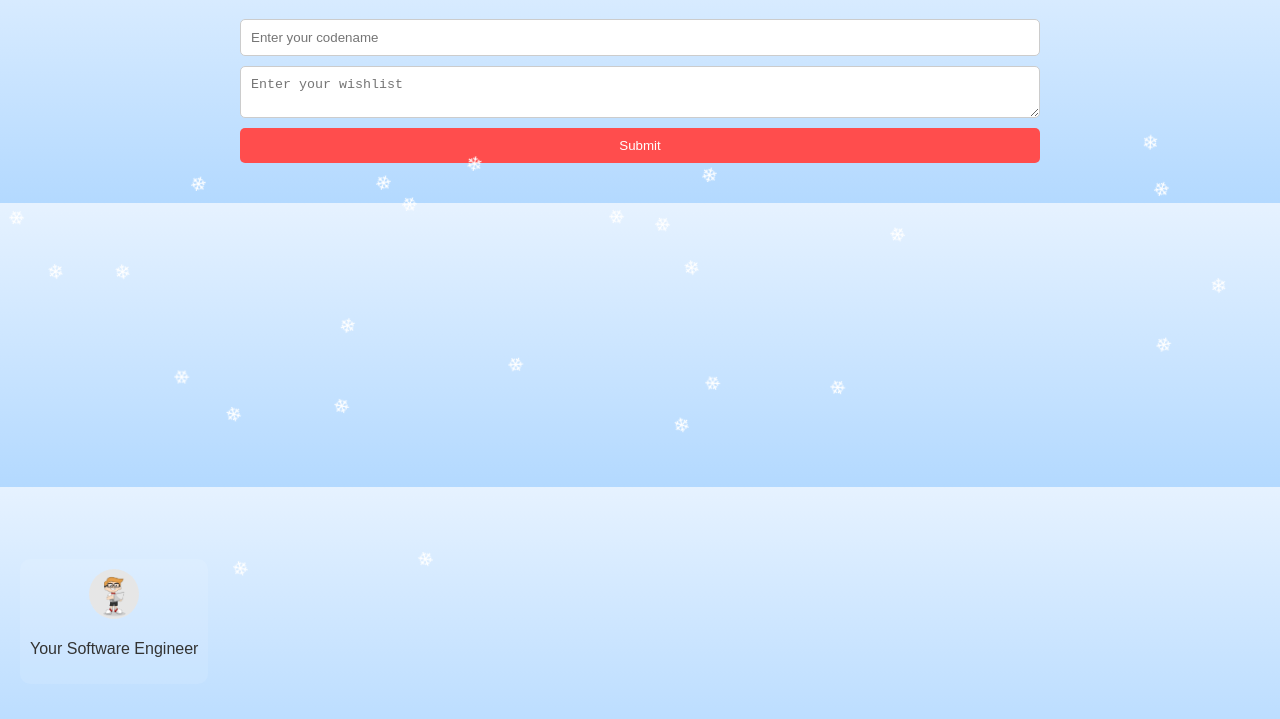
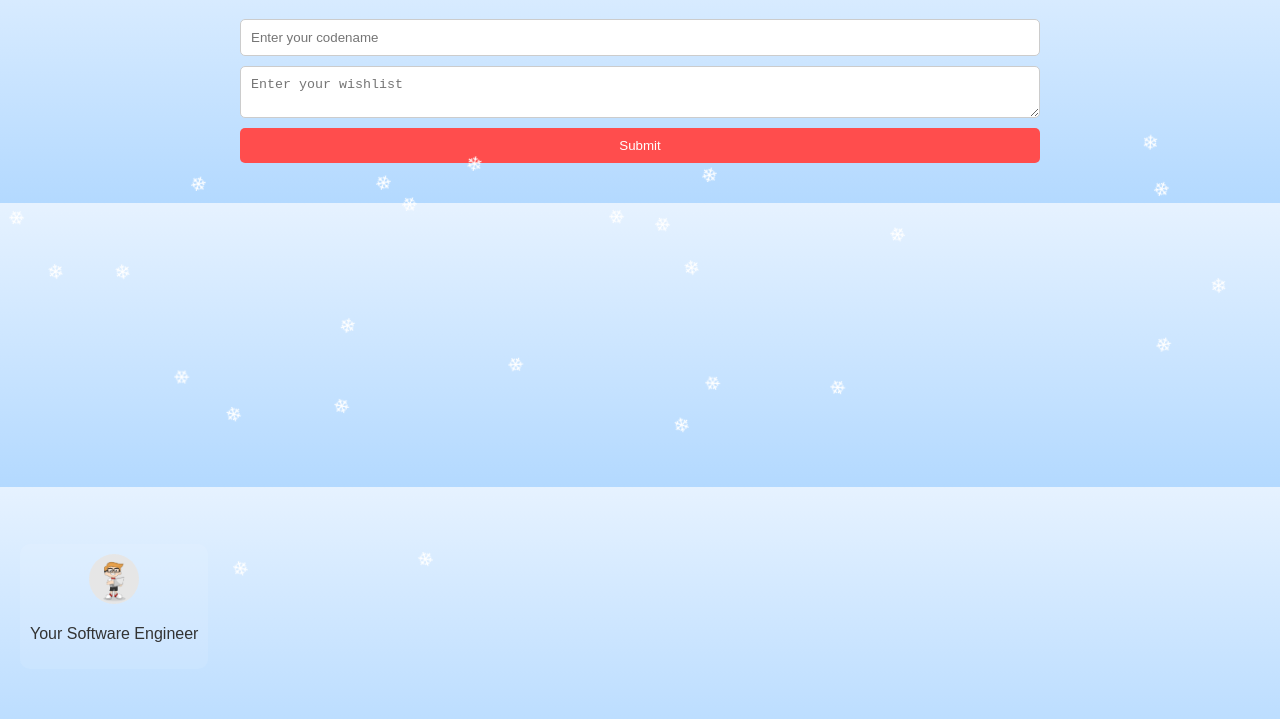
Before and after one commit to YsaacDeclines/christmas-gift-exchange, a website: page public/index.html in a window 1280 px wide. Shown: the part 81-800 px from the top of the page. Drawn offline with Linux system fonts and the light colour scheme; no server answers.

Commit message:
Update styles.css

```diff
--- a/public/styles.css
+++ b/public/styles.css
@@ -72,7 +72,7 @@ button:hover {
 
 #developerInfo {
     position: fixed;
-    bottom: 35px;
+    bottom: 50px;
     left: 20px;
     display: flex;
     flex-direction: column;
```
